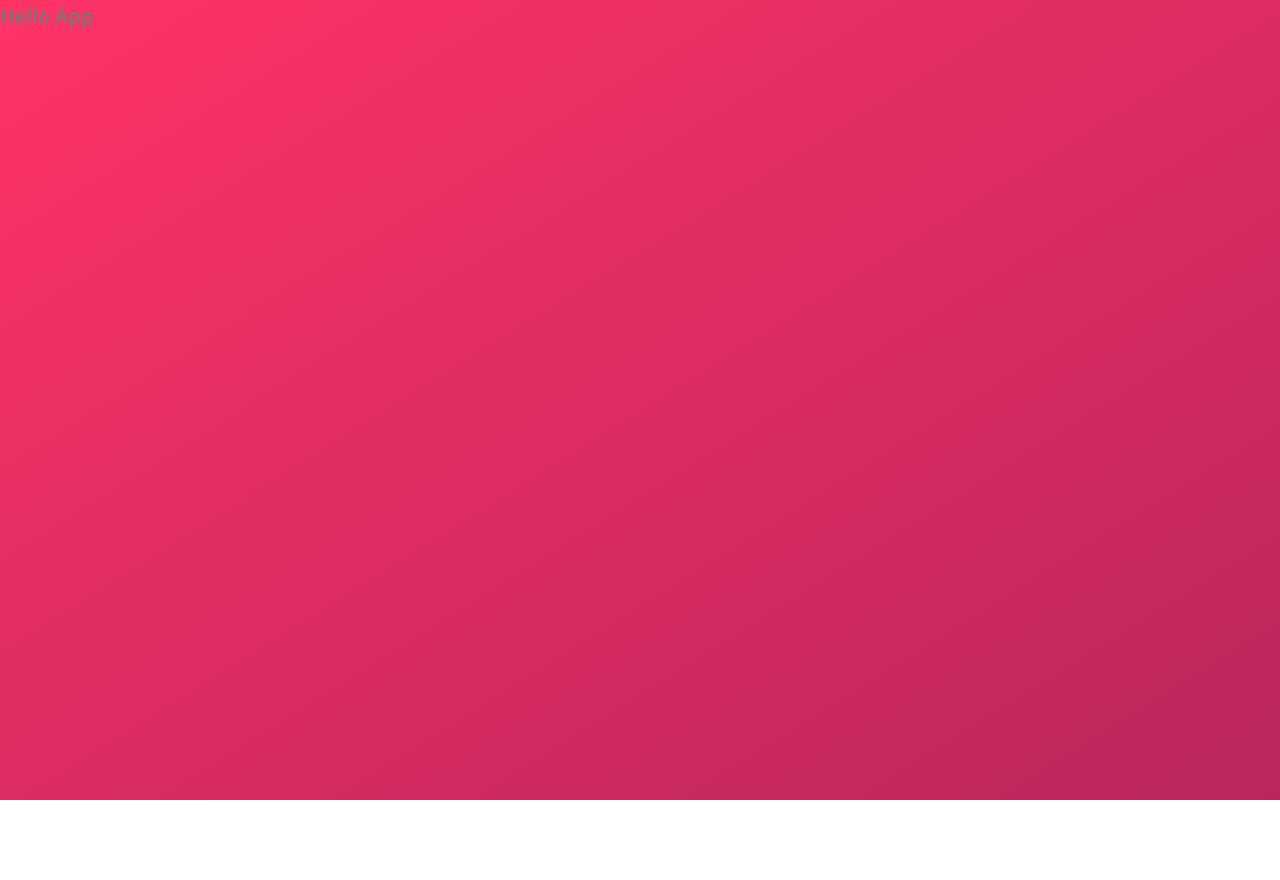
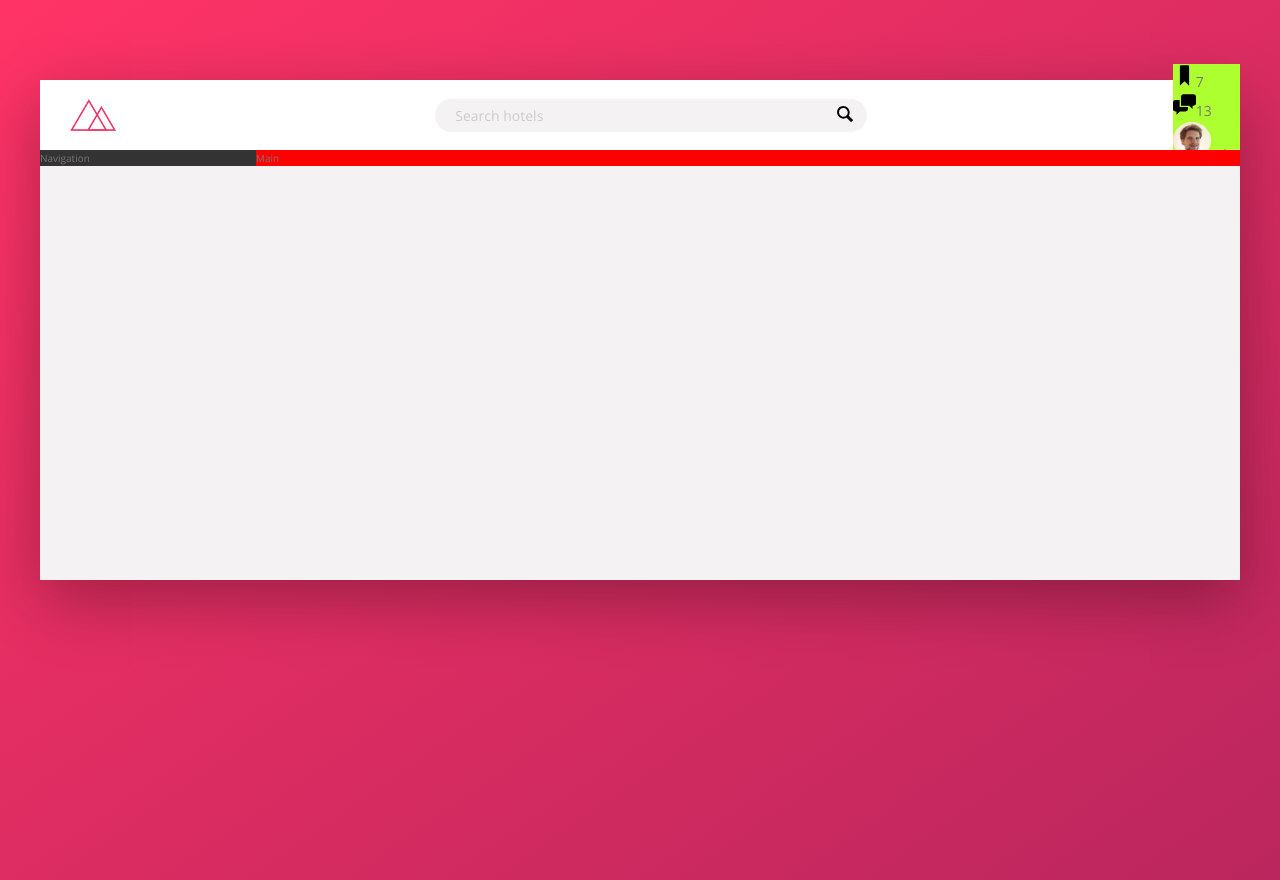
Before and after one commit to denis-fominykh/advanced-css-trillo-project, a React (Create React App) app: page / in a window 1280 px wide. Before the commit the page ends 800 px from the top, so only its background shows below. Built offline with nearby package versions, Linux system fonts and the light colour scheme.

Commit message:
adding components to the app

```diff
--- a/src/App.scss
+++ b/src/App.scss
@@ -0,0 +1,11 @@
+.container {
+  max-width: 120rem;
+  margin: 8rem auto;
+  background-color: var(--color-grey-light-2);
+  box-shadow: var(--shadow-dark);
+  min-height: 50rem;
+}
+
+.content {
+  display: flex;
+}
--- a/src/App.tsx
+++ b/src/App.tsx
@@ -2,10 +2,18 @@ import React, { FC } from 'react';
 
 import './App.scss';
 
+import Header from './components/Header';
+import Sidebar from './components/Sidebar';
+import Main from './containers/Main';
+
 const App: FC = () => {
   return (
-    <div className="app">
-      <h1>Hello App</h1>
+    <div className="container">
+      <Header />
+      <div className="content">
+        <Sidebar />
+        <Main />
+      </div>
     </div>
   );
 };
```
